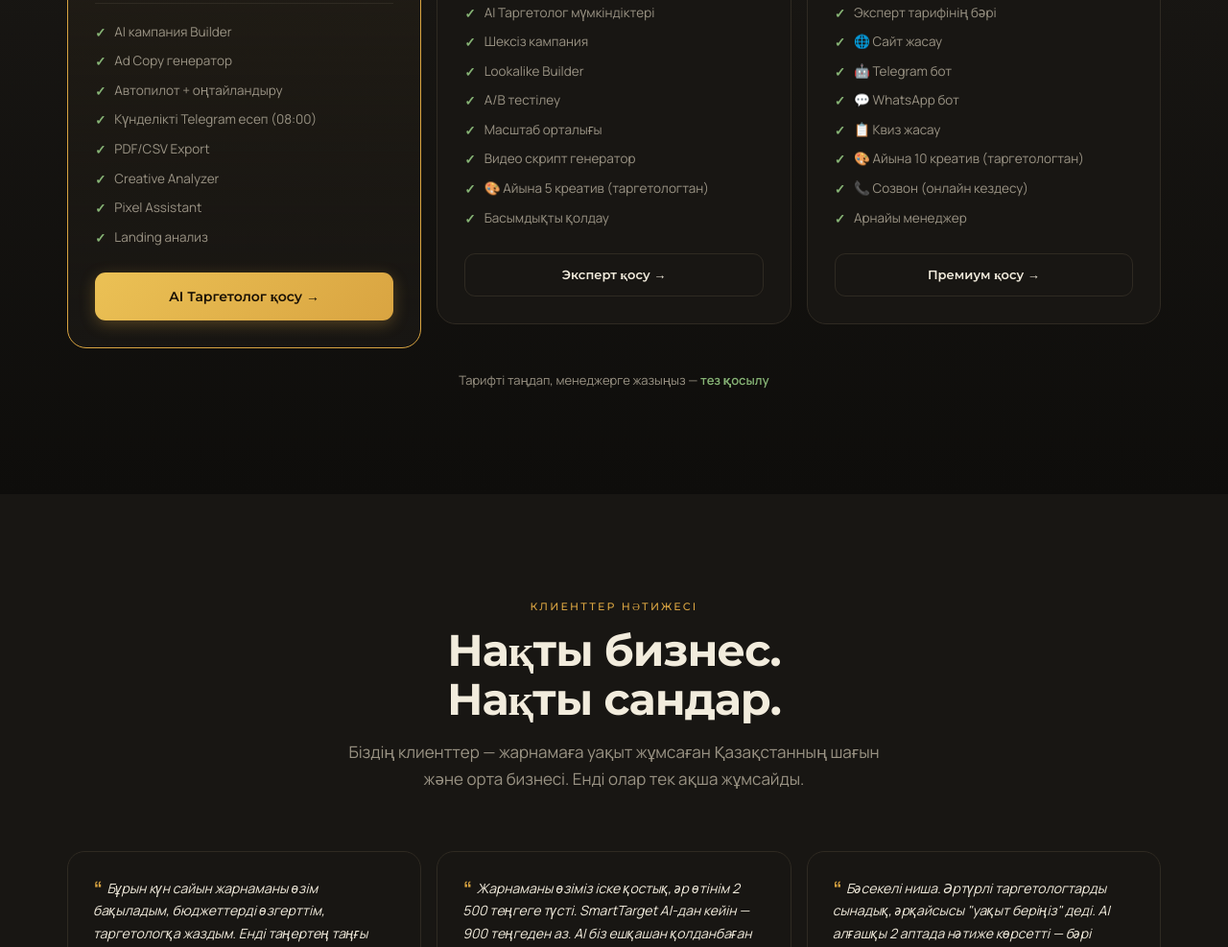
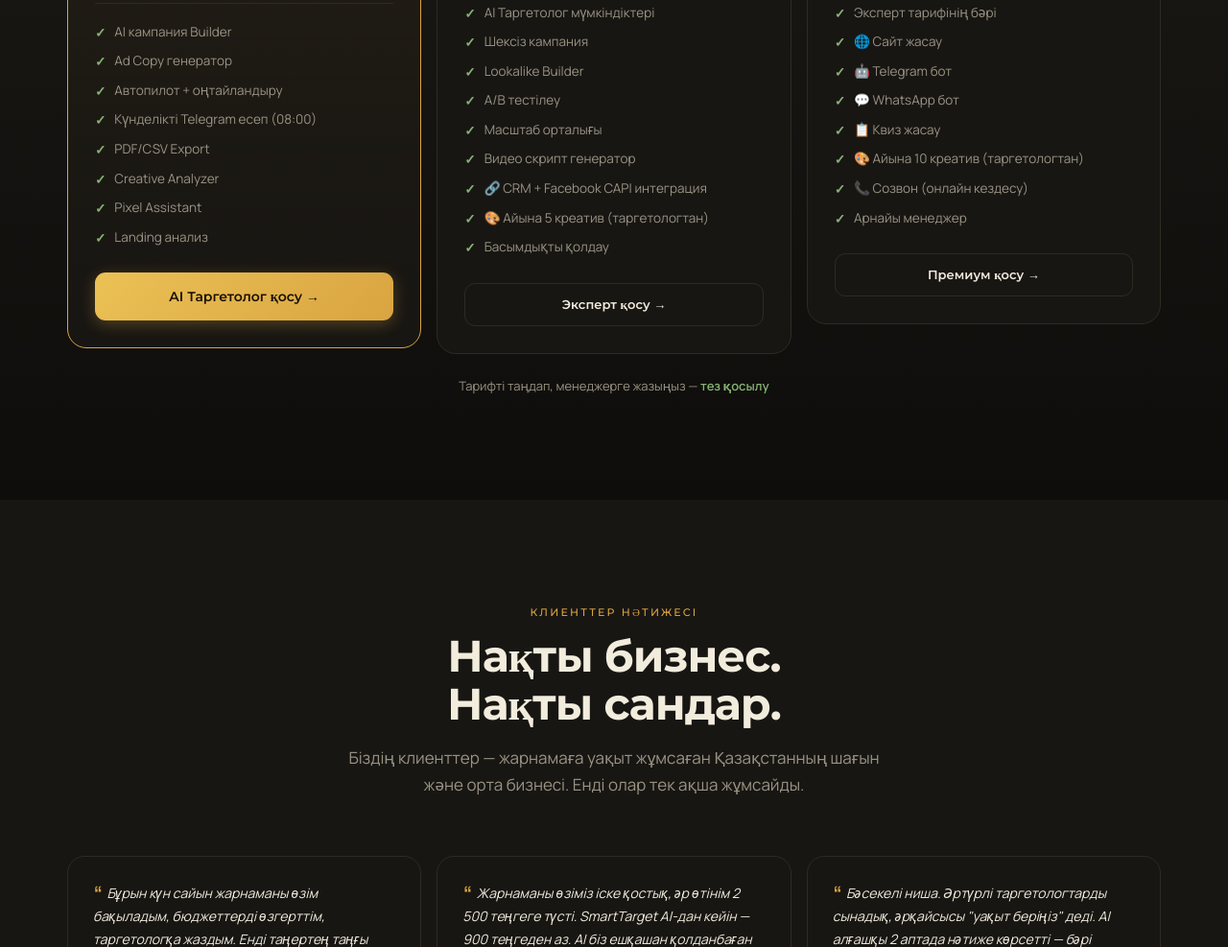
Before and after one commit to raikintarget/qalja-landing, a website: page landing.html in a window 1280 px wide. Shown: the part 3057-4044 px from the top of the page at 96% size. Drawn offline with Linux system fonts and the light colour scheme.

Commit message:
Эксперт тарифіне CRM + Facebook CAPI интеграция қосылды

```diff
--- a/landing.html
+++ b/landing.html
@@ -440,6 +440,7 @@ footer{background:var(--surface);border-top:1px solid var(--line);padding:48px c
           <li>A/B тестілеу</li>
           <li>Масштаб орталығы</li>
           <li>Видео скрипт генератор</li>
+          <li>🔗 CRM + Facebook CAPI интеграция</li>
           <li>🎨 Айына 5 креатив (таргетологтан)</li>
           <li>Басымдықты қолдау</li>
         </ul>
```
